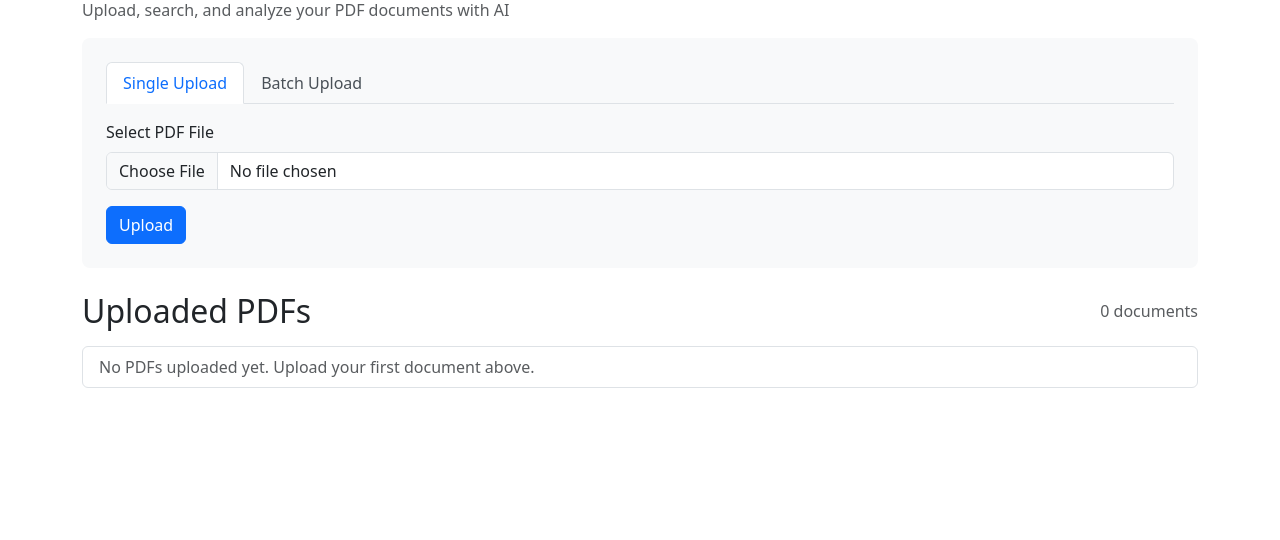
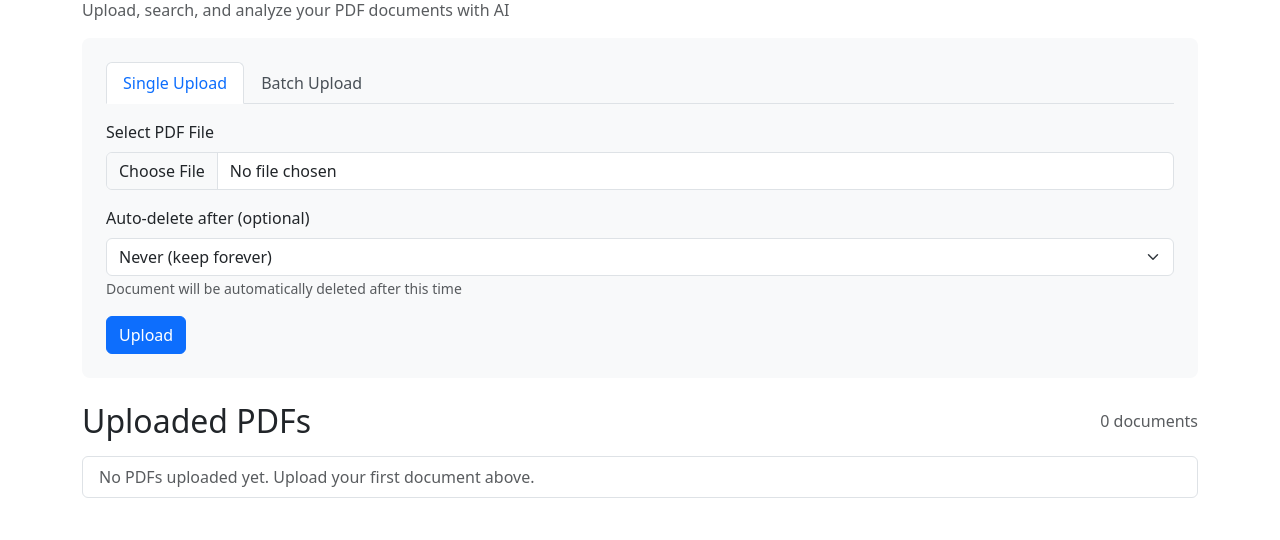
Before and after one commit to Agent4343/PDF-DailyHelper, a Node server app: page / in a window 1280 px wide. Shown: the part 138-678 px from the top of the page. Run offline with Node 20, Linux system fonts and the light colour scheme; data that the repository does not hold is empty; some libraries are stand-ins or nearby versions.

Commit message:
Add privacy features for anonymous document handling
- Remove user tracking from PDF documents (anonymous uploads)
- Disable request logging for privacy
- Add auto-delete option (1h, 24h, 7d, 30d) with MongoDB TTL index
- Remove console.error statements to reduce traceability
- Show expiration badge on documents with auto-delete enabled

```diff
--- a/pdf-daily-helper/models/Pdf.js
+++ b/pdf-daily-helper/models/Pdf.js
@@ -6,9 +6,11 @@ const pdfSchema = new mongoose.Schema({
   path: { type: String }, // Local path (for local development)
   blobUrl: { type: String }, // Vercel Blob URL (for production)
   uploadDate: { type: Date, default: Date.now },
-  user: { type: mongoose.Schema.Types.ObjectId, ref: 'User' },
+  // User field removed for privacy - documents are anonymous
   extractedText: { type: String },
-  structure: { type: mongoose.Schema.Types.Mixed }
+  structure: { type: mongoose.Schema.Types.Mixed },
+  // Auto-delete after specified time (optional)
+  expiresAt: { type: Date, index: { expires: 0 } }
 });
 
 module.exports = mongoose.model('Pdf', pdfSchema);
--- a/pdf-daily-helper/public/js/main.js
+++ b/pdf-daily-helper/public/js/main.js
@@ -14,7 +14,6 @@ async function fetchPDFs() {
     const pdfCount = document.getElementById('pdfCount');
 
     if (!pdfList) {
-      console.error('PDF list element not found');
       return;
     }
 
@@ -25,12 +24,17 @@ async function fetchPDFs() {
 
     pdfList.innerHTML = pdfs.length === 0
       ? '<li class="list-group-item text-muted">No PDFs uploaded yet. Upload your first document above.</li>'
-      : pdfs.map(pdf => `
+      : pdfs.map(pdf => {
+          const expiresInfo = pdf.expiresAt
+            ? `<span class="badge bg-secondary ms-2" title="Auto-deletes ${new Date(pdf.expiresAt).toLocaleString()}">Expires</span>`
+            : '';
+          return `
           <li class="list-group-item">
             <div class="d-flex justify-content-between align-items-center flex-wrap gap-2">
               <div>
                 <strong>${pdf.originalName}</strong>
                 ${pdf.structure?.ocrUsed ? '<span class="badge bg-warning text-dark ms-2" title="Text extracted via OCR">OCR</span>' : ''}
+                ${expiresInfo}
                 <small class="text-muted d-block">${new Date(pdf.uploadDate).toLocaleString()}${pdf.structure?.numPages ? ` • ${pdf.structure.numPages} pages` : ''}${pdf.extractedText?.length ? ` • ${pdf.extractedText.length.toLocaleString()} chars` : ''}</small>
               </div>
               <div class="btn-group btn-group-sm">
@@ -41,12 +45,11 @@ async function fetchPDFs() {
               </div>
             </div>
           </li>
-        `).join('');
+        `}).join('');
 
     addDeleteListeners();
     addSummaryListeners();
   } catch (error) {
-    console.error('Error fetching PDFs:', error);
     const pdfList = document.getElementById('pdfList');
     if (pdfList) {
       pdfList.innerHTML = '<li class="list-group-item text-danger">Error fetching PDFs. Please try again later.</li>';
@@ -79,7 +82,6 @@ async function deletePDF(pdfId) {
     alert(result.message);
     fetchPDFs();
   } catch (error) {
-    console.error('Error:', error);
     alert('An error occurred while deleting the PDF.');
   }
 }
@@ -104,7 +106,6 @@ function addSummaryListeners() {
           alert(data.error || 'Failed to generate summary');
         }
       } catch (error) {
-        console.error('Error:', error);
         alert('An error occurred while generating summary.');
       } finally {
         button.disabled = false;
--- a/pdf-daily-helper/server.js
+++ b/pdf-daily-helper/server.js
@@ -57,16 +57,8 @@ app.use((req, res, next) => {
   next();
 });
 
-// Middleware to log requests (reduced for production)
-if (process.env.NODE_ENV !== 'production') {
-  app.use((req, res, next) => {
-    if (req.method === 'POST') {
-      console.log('POST request body:', req.body);
-    }
-    console.log(`Incoming request: ${req.method} ${req.url}`);
-    next();
-  });
-}
+// Request logging disabled for privacy
+// No IP addresses, user agents, or request details are logged
 
 // Setting the templating engine to EJS
 app.set("view engine", "ejs");
--- a/pdf-daily-helper/views/index.ejs
+++ b/pdf-daily-helper/views/index.ejs
@@ -55,6 +55,17 @@
             <label for="pdfFile" class="form-label">Select PDF File</label>
             <input type="file" class="form-control" id="pdfFile" name="pdfFile" accept=".pdf" required>
           </div>
+          <div class="mb-3">
+            <label for="autoDelete" class="form-label">Auto-delete after (optional)</label>
+            <select class="form-select" id="autoDelete" name="autoDelete">
+              <option value="">Never (keep forever)</option>
+              <option value="1">1 hour</option>
+              <option value="24">24 hours</option>
+              <option value="168">7 days</option>
+              <option value="720">30 days</option>
+            </select>
+            <small class="text-muted">Document will be automatically deleted after this time</small>
+          </div>
           <button type="submit" class="btn btn-primary" id="singleUploadBtn">Upload</button>
         </form>
       </div>
@@ -69,6 +80,17 @@
             </label>
             <input type="file" class="form-control" id="pdfFiles" name="pdfFiles" accept=".pdf" multiple required>
             <small class="text-muted">Maximum 10 files at once, 5MB each</small>
+          </div>
+          <div class="mb-3">
+            <label for="batchAutoDelete" class="form-label">Auto-delete after (optional)</label>
+            <select class="form-select" id="batchAutoDelete" name="autoDelete">
+              <option value="">Never (keep forever)</option>
+              <option value="1">1 hour</option>
+              <option value="24">24 hours</option>
+              <option value="168">7 days</option>
+              <option value="720">30 days</option>
+            </select>
+            <small class="text-muted">Documents will be automatically deleted after this time</small>
           </div>
           <button type="submit" class="btn btn-primary" id="batchUploadBtn">Upload All</button>
         </form>
```
Also changed, not shown: pdf-daily-helper/routes/uploadRoutes.js (+25 -29 lines).
